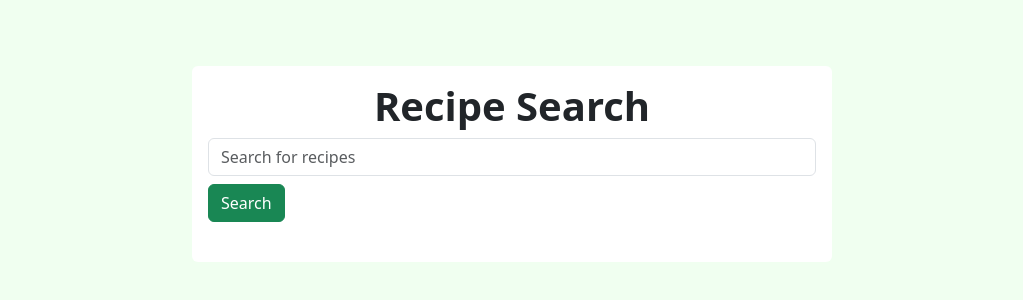
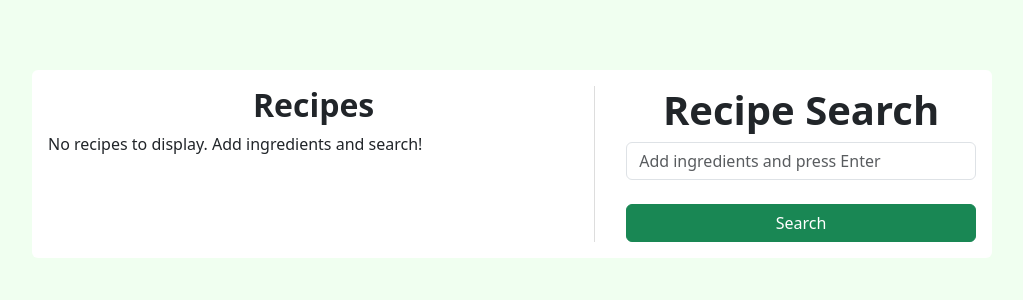
Before and after one commit to ZumiFlores/Snack-Hack, a React (Create React App) app in the folder frontend/: page /home in a window 1280 px wide. Shown: the part 236-536 px from the top of the page, without its empty margins (128-1151 px from the left). Built offline with nearby package versions, Linux system fonts and the light colour scheme.

Commit message:
Search and recipes on the same page + scroll

```diff
--- /dev/null
+++ b/frontend/src/Home.css
@@ -0,0 +1,60 @@
+.ingredient-bubbles {
+  display: flex;
+  flex-wrap: wrap;
+  gap: 10px;
+}
+
+.ingredient-bubble {
+  background-color: #d1e7dd;
+  color: #0f5132;
+  padding: 5px 10px;
+  border-radius: 20px;
+  font-size: 0.9rem;
+  cursor: pointer;
+  display: inline-flex;
+  align-items: center;
+}
+
+.ingredient-bubble:hover {
+  background-color: #badbcc;
+}
+
+.recipe-list-container {
+  width: 60%;
+  overflow-y: auto;
+  max-height: 80vh;
+  border-right: 1px solid #ddd;
+  padding-right: 15px;
+}
+
+.recipe-list {
+  list-style: none;
+  padding: 0;
+  margin: 0;
+}
+
+.recipe-item {
+  margin-bottom: 15px;
+}
+
+.recipe-card {
+  display: flex;
+  align-items: center;
+  gap: 10px;
+  border: 1px solid #ddd;
+  padding: 10px;
+  border-radius: 5px;
+  background-color: #f9f9f9;
+}
+
+.recipe-image-small {
+  width: 50px;
+  height: 50px;
+  object-fit: cover;
+  border-radius: 5px;
+}
+
+.search-container {
+  width: 40%;
+  padding-left: 15px;
+}
--- a/frontend/src/Home.js
+++ b/frontend/src/Home.js
@@ -1,32 +1,50 @@
 import React, { useState } from "react";
 import axios from "axios";
-
-//recipe search from https://www.youtube.com/watch?v=DcEzcPmyFC4
+import "./Home.css"; // Add custom styles if needed
 
 function Home() {
   const [query, setQuery] = useState("");
+  const [ingredients, setIngredients] = useState([]);
   const [recipes, setRecipes] = useState([]);
   const [error, setError] = useState(null);
+
+  const handleInput = (e) => {
+    setQuery(e.target.value);
+  };
+
+  const handleAddIngredient = (e) => {
+    if (e.key === "Enter" && query.trim()) {
+      e.preventDefault();
+      if (!ingredients.includes(query.trim())) {
+        setIngredients([...ingredients, query.trim()]);
+        setQuery(""); // Clear input after adding
+      }
+    }
+  };
+
+  const handleRemoveIngredient = (ingredient) => {
+    setIngredients(ingredients.filter((item) => item !== ingredient));
+  };
 
   const handleSearch = async (e) => {
     e.preventDefault();
     setError(null);
     setRecipes([]);
-    console.log("Search Query:", query);
+    console.log("Ingredients to search:", ingredients);
 
-    if (!query) {
-      setError("Search query cannot be empty.");
+    if (ingredients.length === 0) {
+      setError("Please add at least one ingredient before searching.");
       return;
     }
 
     try {
-      const response = await axios.post("http://localhost:8081/search", { query });
+      const response = await axios.post("http://localhost:8081/search", { query: ingredients });
       console.log("Search Response:", response.data);
 
       if (response.data.length > 0) {
         setRecipes(response.data);
       } else {
-        setError("No recipes found. Try a different search term.");
+        setError("No recipes found. Try different ingredients.");
       }
     } catch (err) {
       console.error("Error fetching recipes:", err.response?.data || err.message);
@@ -36,27 +54,53 @@ function Home() {
 
   return (
     <div style={{ backgroundColor: "#F0FFF0" }} className="d-flex justify-content-center align-items-center vh-100">
-      <div className="bg-white p-3 rounded w-50">
-        <h1 className="text-center"><strong>Recipe Search</strong></h1>
-        <form onSubmit={handleSearch}>
-          <input type="text" value={query} onChange={(e) => setQuery(e.target.value)} placeholder="Search for recipes" className="form-control"
-          />
-          <button type="submit" className="btn btn-success mt-2">Search</button>
-        </form>
-        {error && <p className="text-danger mt-3">{error}</p>} {/* Display errors */}
-        <ul className="mt-4">
+      <div className="bg-white p-3 rounded d-flex w-75">
+        {/* Left Side: Recipes */}
+        <div className="recipe-list-container me-3">
+          <h2 className="text-center"><strong>Recipes</strong></h2>
+          {recipes.length === 0 && !error && <p>No recipes to display. Add ingredients and search!</p>}
+          {error && <p className="text-danger mt-3">{error}</p>}
+          <ul className="recipe-list">
             {recipes.map((recipe) => (
-            <li key={recipe.id}>
+              <li key={recipe.id} className="recipe-item">
                 <a href={`/recipes/${recipe.id}`}>
                   <div className="recipe-card">
-                  <img src={recipe.image} alt={recipe.title} className="recipe-image" />
-                  <h2>{recipe.title}</h2>
+                    <img src={recipe.image} alt={recipe.title} className="recipe-image-small" />
+                    <h5>{recipe.title}</h5>
                   </div>
                 </a>
               </li>
             ))}
           </ul>
         </div>
+
+        {/* Right Side: Search Form */}
+        <div className="search-container">
+          <h1 className="text-center"><strong>Recipe Search</strong></h1>
+          <form onSubmit={handleSearch}>
+            <input
+              type="text"
+              value={query}
+              onChange={handleInput}
+              onKeyDown={handleAddIngredient}
+              placeholder="Add ingredients and press Enter"
+              className="form-control"
+            />
+            <div className="ingredient-bubbles mt-2">
+              {ingredients.map((ingredient, index) => (
+                <span
+                  key={index}
+                  className="ingredient-bubble"
+                  onClick={() => handleRemoveIngredient(ingredient)}
+                >
+                  {ingredient} ✖
+                </span>
+              ))}
+            </div>
+            <button type="submit" className="btn btn-success mt-3 w-100">Search</button>
+          </form>
+        </div>
+      </div>
     </div>
   );
 }
```
Also changed, not shown: 1 other file (tests, documents, lock files or other folders). Lines whose indentation alone changed are shown as unchanged.
